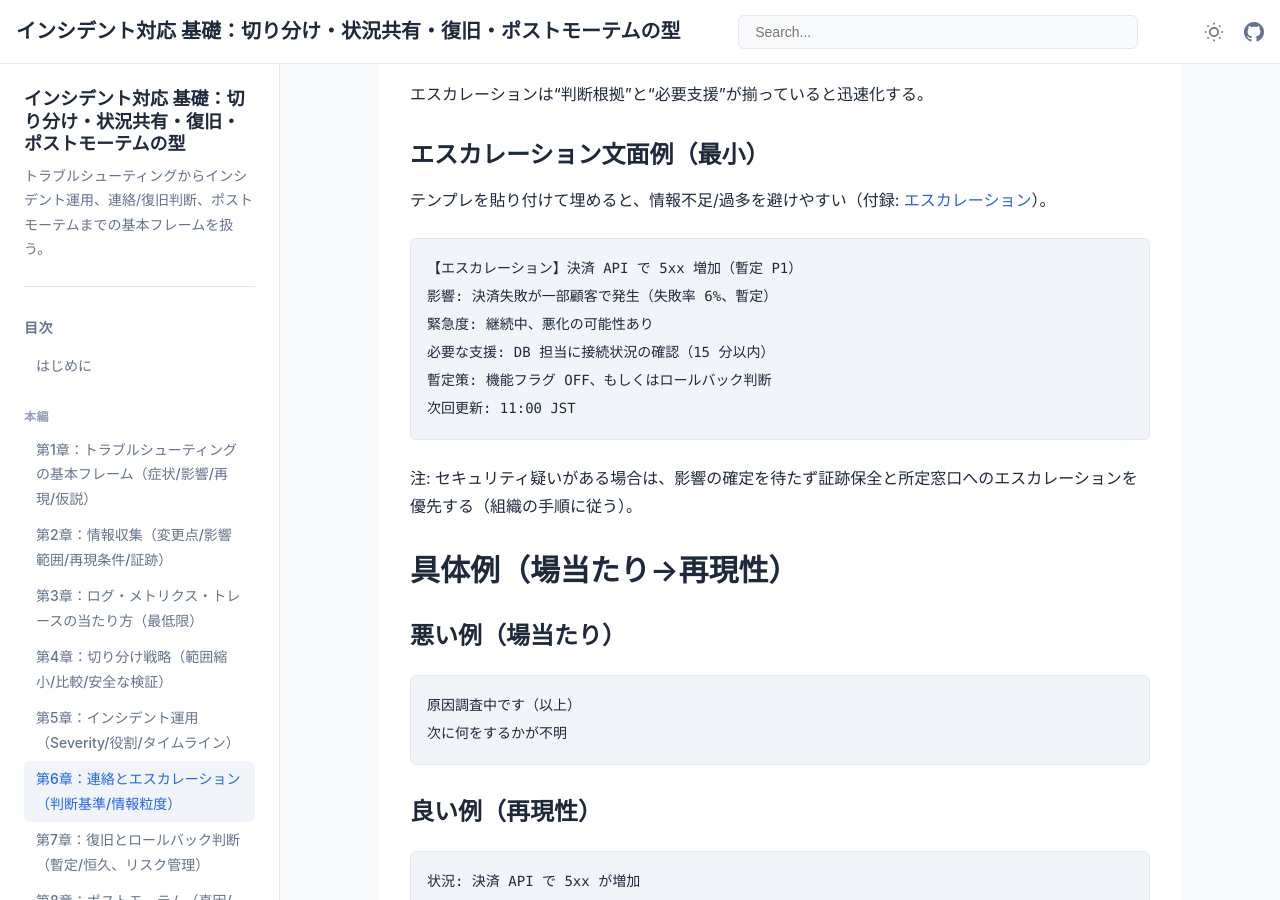
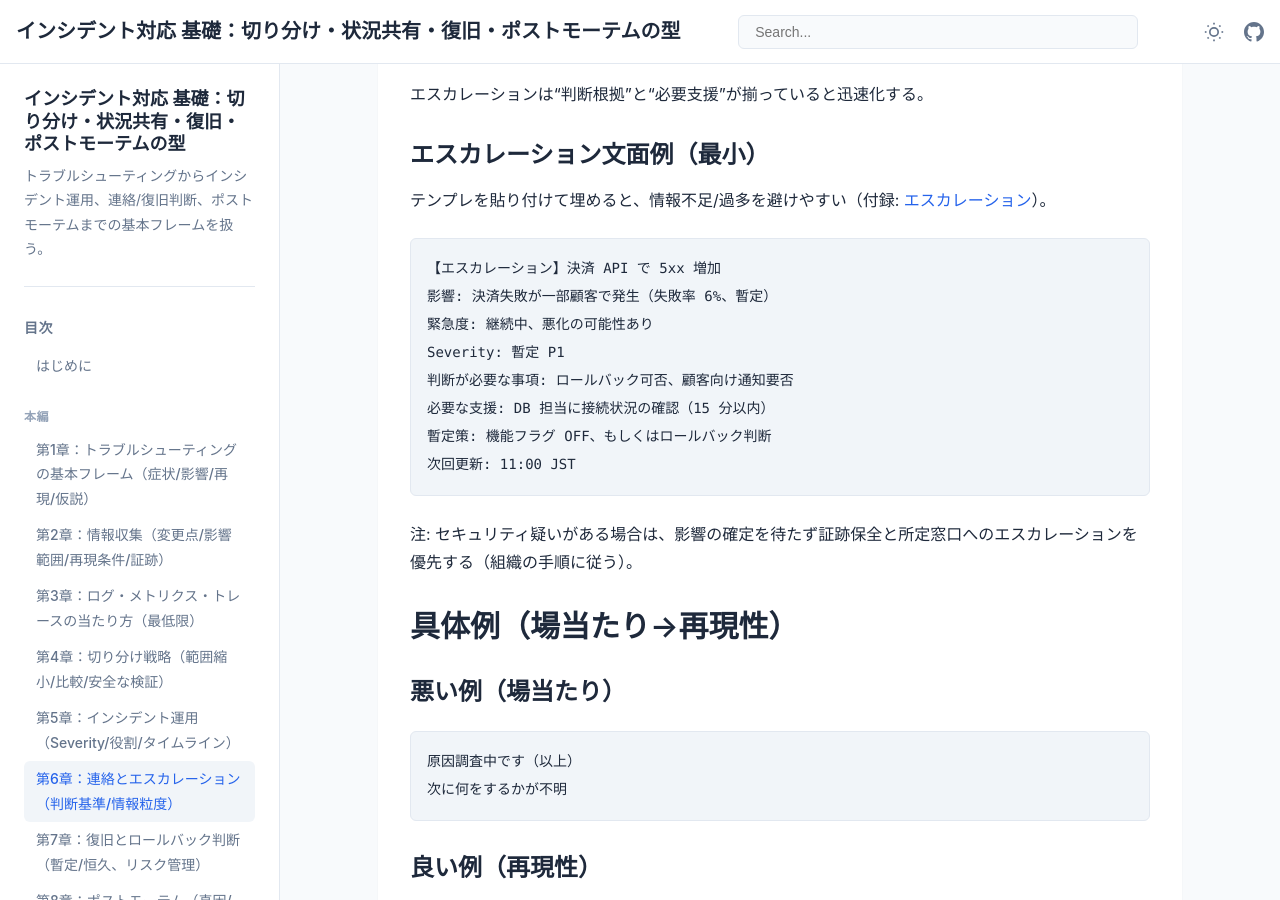
Before and after one commit to itdojp/incident-response-basics-book, a Jekyll site: the page built from docs/chapters/chapter-06/index.md, in a window 1280 px wide and 900 px high, scrolled down 1893 px. Built offline with Jekyll 4.4.1, drawn with Linux system fonts in a browser that asks for light colours.

````diff
--- a/docs/chapters/chapter-06/index.md
+++ b/docs/chapters/chapter-06/index.md
@@ -62,9 +62,11 @@ order: 60
 テンプレを貼り付けて埋めると、情報不足/過多を避けやすい（付録: [エスカレーション](../../appendices/templates/escalation/)）。
 
 ```md
-【エスカレーション】決済 API で 5xx 増加（暫定 P1）
+【エスカレーション】決済 API で 5xx 増加
 影響: 決済失敗が一部顧客で発生（失敗率 6%、暫定）
 緊急度: 継続中、悪化の可能性あり
+Severity: 暫定 P1
+判断が必要な事項: ロールバック可否、顧客向け通知要否
 必要な支援: DB 担当に接続状況の確認（15 分以内）
 暫定策: 機能フラグ OFF、もしくはロールバック判断
 次回更新: 11:00 JST
````
Also changed, not shown: docs/appendices/checklists/index.md (+1 -1 lines), docs/appendices/templates/incident-log/index.md (+2 -2 lines), docs/appendices/templates/postmortem/index.md (+4 -6 lines), docs/chapters/chapter-02/index.md (+2 -2 lines), docs/chapters/chapter-05/index.md (+2 -2 lines).
